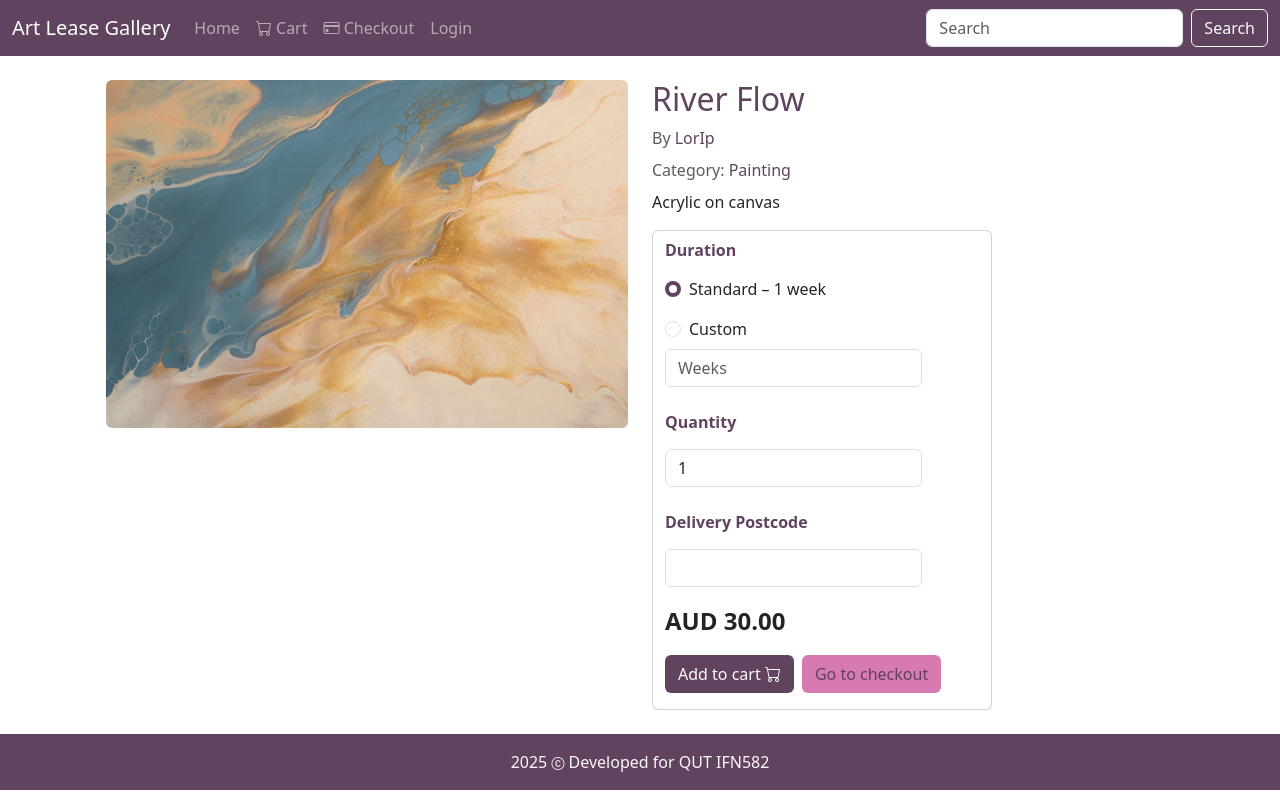
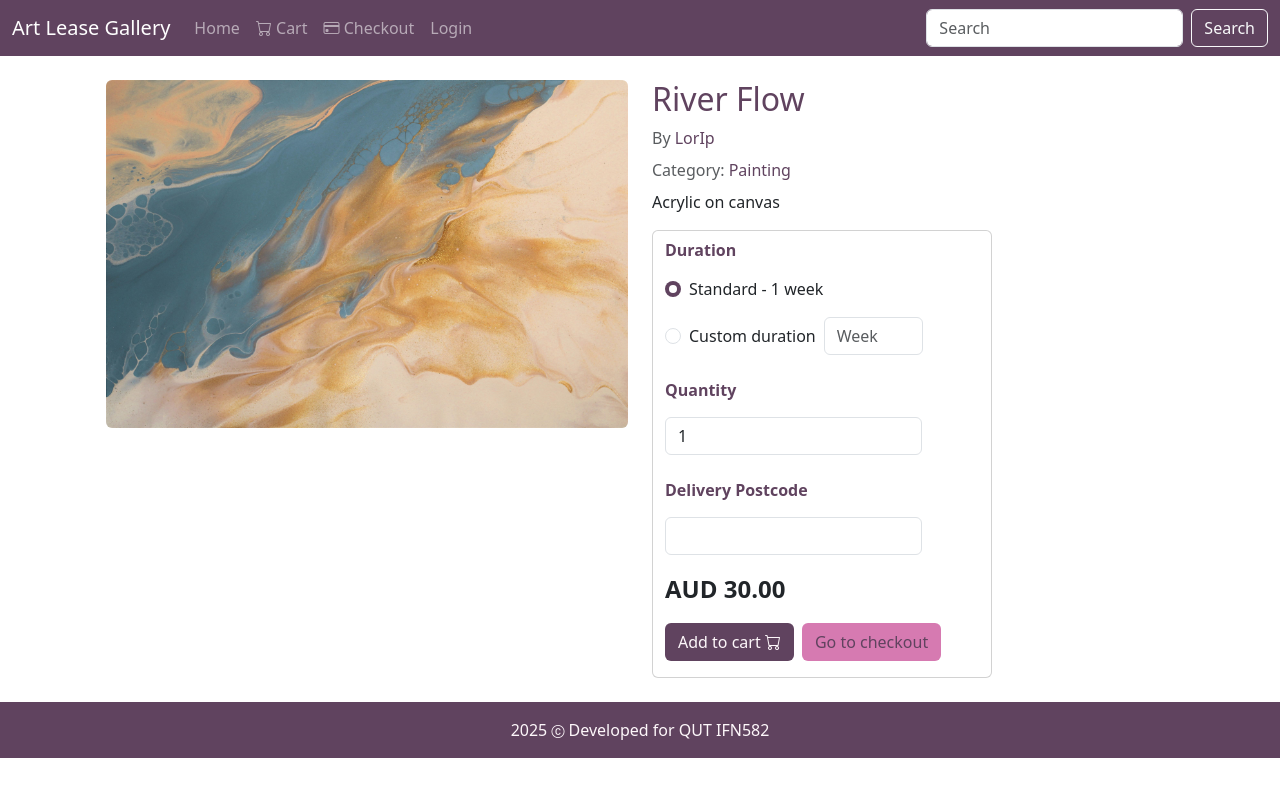
Before and after one commit to NagumoMidori/IFN582-assignment3, a Flask app: page /item/1/ in a window 1280 px wide. Run offline with Flask 3, Linux system fonts and the light colour scheme; data comes from the database, SQL or seed files in the repository; some libraries are stand-ins or nearby versions.

Commit message:
validate form in item details page

```diff
--- a/project/forms.py
+++ b/project/forms.py
@@ -109,8 +109,27 @@ class RegisterForm(FlaskForm):
 
 
 class AddToCartForm(FlaskForm):
-    quantity = IntegerField("Quantity", validators=[InputRequired(), NumberRange(min=1)], default=1)
-    weeks    = IntegerField("Weeks", validators=[Optional(), NumberRange(min=1)], default=1)
+    durationPreset = RadioField(
+        "Duration option",
+        choices=[("standard", "Standard - 1 week"), ("custom", "Custom duration")],
+        default="standard",
+        validators=[InputRequired()],
+    )
+    weeks = IntegerField(
+        "Weeks",
+        validators=[Optional(), NumberRange(min=2, max=50, message="Custom duration must be between 2 and 50 weeks.")],
+        render_kw={"min": 2, "max": 50, "placeholder": "Week"},
+    )
+    quantity = IntegerField(
+        "Quantity",
+        validators=[InputRequired(), NumberRange(min=1)],
+        default=1,
+        render_kw={"min": 1},
+    )
+    postcode = StringField(
+        "Delivery postcode",
+        validators=[Optional(), Length(max=10)],
+    )
 
 
 class VendorForm(FlaskForm):
--- a/project/templates/item_details.html
+++ b/project/templates/item_details.html
@@ -27,42 +27,73 @@
 
       <div class="card mt-3">
         <form class="container mx-auto" method="post"
-          action="{{ url_for('main.cart_add', artwork_id=item.artwork_id) }}">
-          {{ form.csrf_token if form is defined }}
+          action="{{ url_for('main.item_details', artwork_id=item.artwork_id) }}">
+          {{ form.hidden_tag() if form is defined }}
           <div class="mb-3">
             <div class="col-12 col-sm-auto col-form-label colour__display fw-bold">Duration</div>
+            {% for subfield in form.durationPreset %}
+              {% if loop.first %}
               <div class="form-check mt-2">
-              <input class="form-check-input" type="radio" name="durationPreset" id="durationStd" value="2" checked>
-              <label class="form-check-label" for="durationStd">Standard – 1 week</label>
+                {{ subfield(class="form-check-input", id=subfield.id) }}
+                <label class="form-check-label" for="{{ subfield.id }}">{{ subfield.label.text }}</label>
               </div>
-
+              {% else %}
               <div class="row g-2 align-items-center mt-2">
                 <div class="col-12 col-sm-auto">
                   <div class="form-check m-0">
-                  <input class="form-check-input" type="radio" name="durationPreset" id="durationCustom" value="custom">
-                  <label class="form-check-label" for="durationCustom">Custom</label>
+                    {{ subfield(class="form-check-input", id=subfield.id) }}
+                    <label class="form-check-label" for="{{ subfield.id }}">{{ subfield.label.text }}</label>
                   </div>
                 </div>
-              <div class="col-12 col-sm-auto">
-                <input type="number" class="form-control" id="weeks" name="weeks" min="2" placeholder="Weeks">
+                <div class="col-12 col-sm-6 col-md-4">
+                  {{ form.weeks(class="form-control w-100", id="weeks") }}
                 </div>
               </div>
+              {% endif %}
+            {% endfor %}
+            {% if form.durationPreset.errors %}
+            <div class="text-danger small mt-1">
+              {% for error in form.durationPreset.errors %}
+              <div>{{ error }}</div>
+              {% endfor %}
+            </div>
+            {% endif %}
+            {% if form.weeks.errors %}
+            <div class="text-danger small mt-1">
+              {% for error in form.weeks.errors %}
+              <div>{{ error }}</div>
+              {% endfor %}
+            </div>
+            {% endif %}
 
             <div class="row g-2 align-items-center mb-3 mt-2">
               <label for="qty" class="col-12 col-sm-auto fw-bold colour__display col-form-label">Quantity</label>
               <div class="col-12 col-sm-auto">
-                <input id="qty" name="quantity" type="number" min="1" value="1" class="form-control">
+                {{ form.quantity(class="form-control", id="qty") }}
               </div>
             </div>
+            {% if form.quantity.errors %}
+            <div class="text-danger small mt-1">
+              {% for error in form.quantity.errors %}
+              <div>{{ error }}</div>
+              {% endfor %}
+            </div>
+            {% endif %}
 
             <div class="row g-2 align-items-center mb-3">
               <label for="inputPostcode" class="col-12 col-sm-auto fw-bold colour__display col-form-label">Delivery
                 Postcode</label>
               <div class="col-12 col-sm-auto">
-                <input type="text" name="postcode" id="inputPostcode" class="form-control"
-                  value="{{ default_postcode or '' }}">
+                {{ form.postcode(class="form-control", id="inputPostcode") }}
               </div>
             </div>
+            {% if form.postcode.errors %}
+            <div class="text-danger small mt-1">
+              {% for error in form.postcode.errors %}
+              <div>{{ error }}</div>
+              {% endfor %}
+            </div>
+            {% endif %}
 
             <p class="fs-4 fw-semibold mb-3" id="price">AUD {{ '%.2f'|format(item.pricePerWeek) }}</p>
 
--- a/project/views.py
+++ b/project/views.py
@@ -146,10 +146,38 @@ def item_details(artwork_id):
             default_postcode = row.get('postcode')
 
     form = AddToCartForm()
-    if request.method == 'POST' and form.validate_on_submit():
-        add_to_cart(artwork_id, form.quantity.data or 1, form.weeks.data or 1)
-        flash('Added to cart.')
-        return redirect(url_for('main.cart'))
+    if request.method == 'GET' and default_postcode and not form.postcode.data:
+        form.postcode.data = default_postcode
+
+    if request.method == 'POST':
+        extra_errors = False
+        if form.validate_on_submit():
+            preset = form.durationPreset.data or 'standard'
+            quantity = form.quantity.data or 1
+            weeks = 1 if preset == 'standard' else form.weeks.data
+
+            if preset == 'custom':
+                if weeks is None:
+                    form.weeks.errors.append('Please enter the number of weeks.')
+                    extra_errors = True
+                elif weeks < 2 or weeks > 50:
+                    form.weeks.errors.append('Custom duration must be between 2 and 50 weeks.')
+                    extra_errors = True
+
+            if not extra_errors:
+                postcode = (form.postcode.data or '').strip()
+                if postcode:
+                    session['checkout_postcode'] = postcode
+
+                add_to_cart(artwork_id, quantity, weeks or 1)
+                flash('Added to cart.')
+                return redirect(url_for('main.cart'))
+        else:
+            extra_errors = True
+
+        if extra_errors:
+            flash('Please correct the errors highlighted below.', 'error')
+
     return render_template('item_details.html', item=item, vendor=vendor, category=category,
                            form=form, default_postcode=default_postcode)
 
```
Lines whose indentation alone changed are shown as unchanged.
